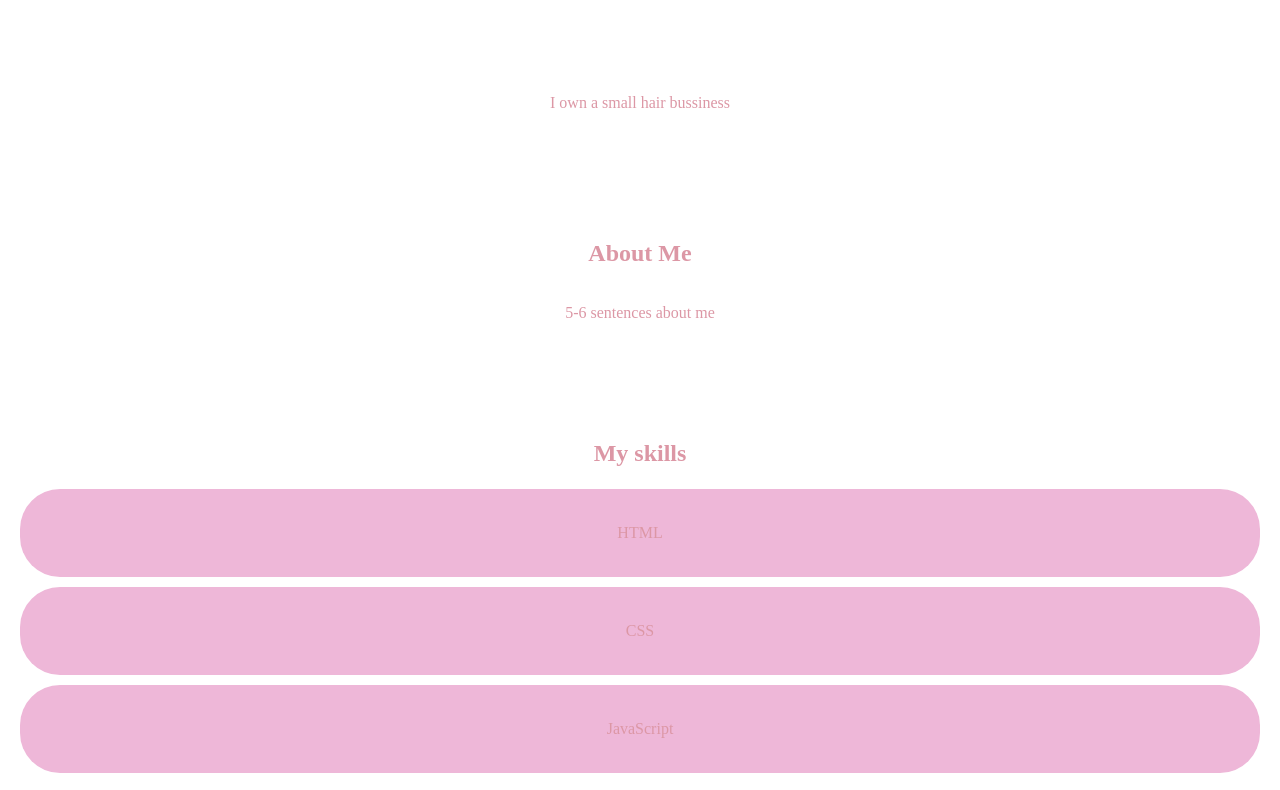
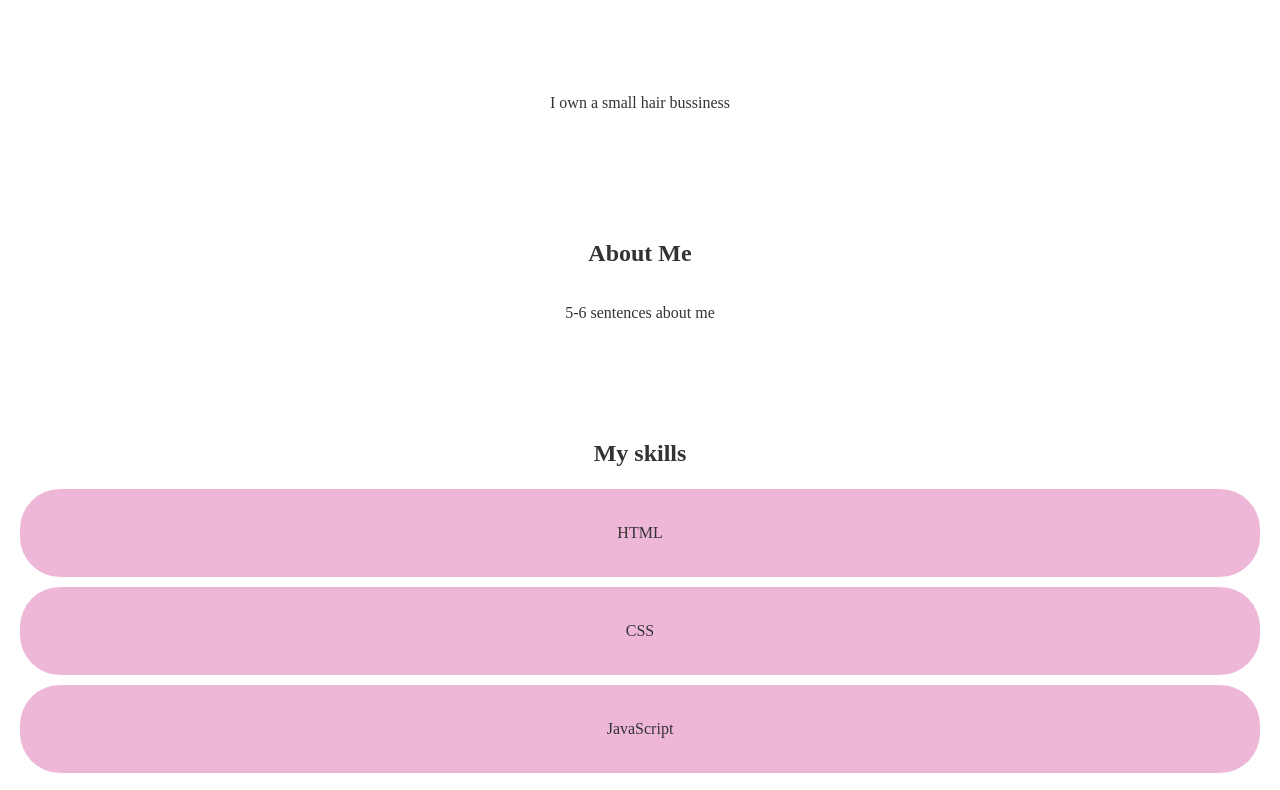
Before and after one commit to strawb3rryyy/SYEP-Bathgate-BrihannaTorres, a plain HTML site: page index.html in a window 1280 px wide. Shown: the part 319-1109 px from the top of the page. Drawn offline with Linux system fonts and the light colour scheme.

Commit message:
Update style.css

```diff
--- a/style.css
+++ b/style.css
@@ -5,8 +5,8 @@
 }
 
 body{
-    background-color: Maroon (x11);
-    color: #DC97A5;
+    background-color: Hot pink;
+    color: #333;
     text-align:center;
     line-height: 3;
 }
@@ -23,6 +23,7 @@ body{
     font-size: 100px;
 }
 
+
 .grid {
     display: grid;
     gap: 10px;
```
